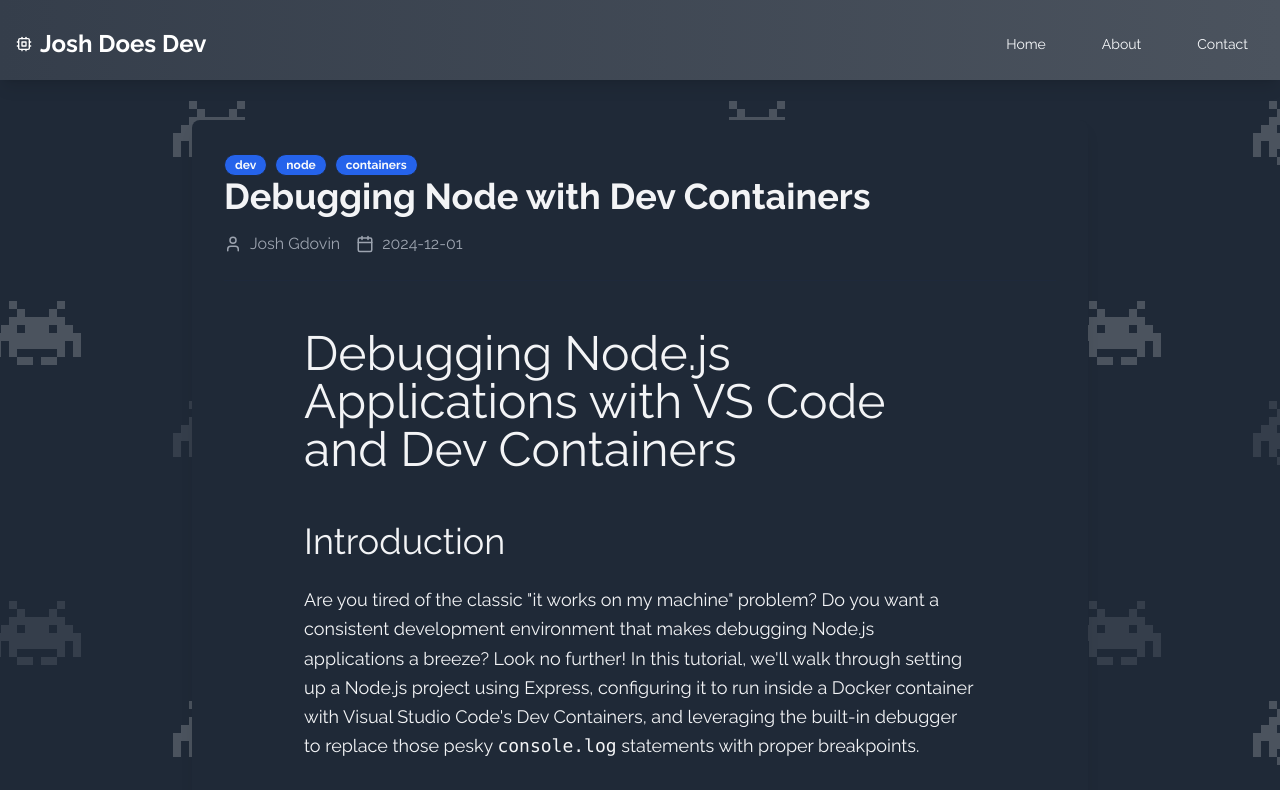
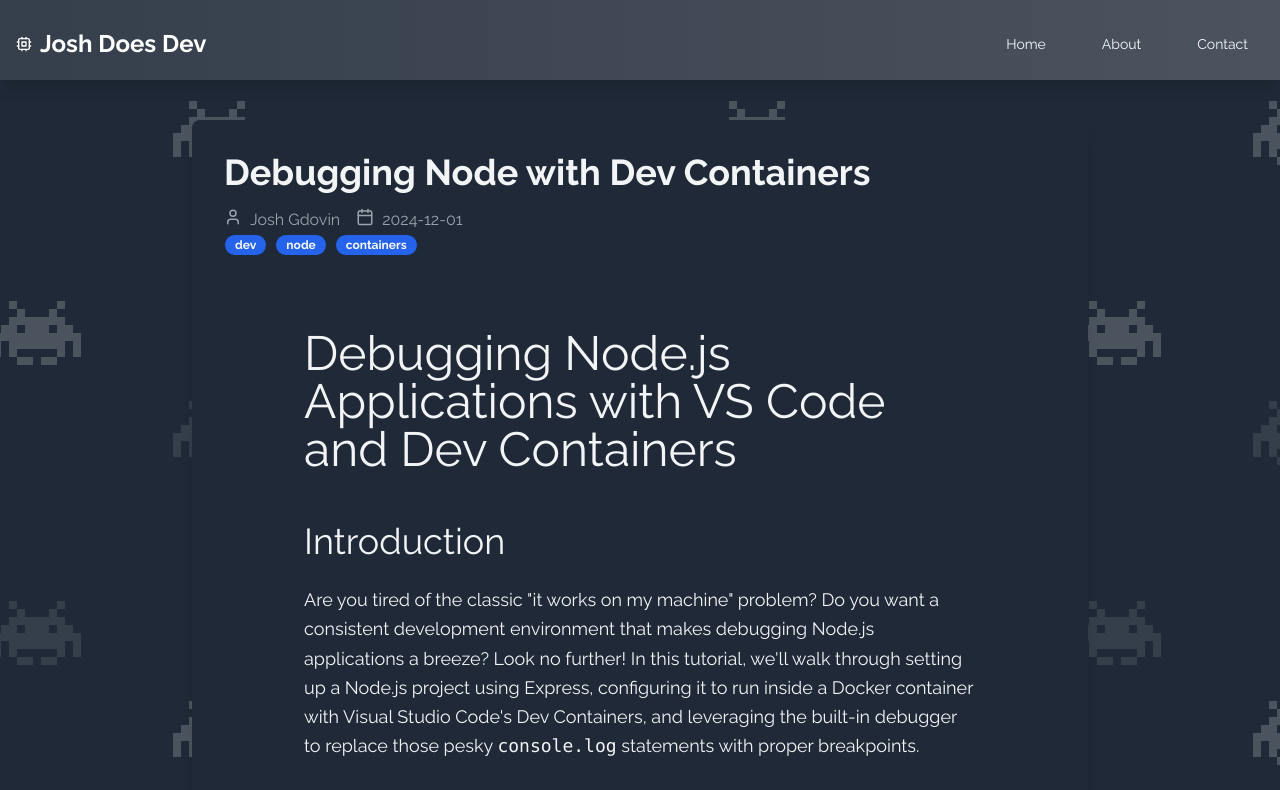
Before and after one commit to jgdovin/joshdoesdev, a Next.js app: page /posts/devcontainers in a window 1280 px wide. Shown: the top 790 px of the page. Built offline with nearby package versions, Linux system fonts and the light colour scheme.

Commit message:
move badges below

```diff
--- a/src/app/posts/[slug]/page.tsx
+++ b/src/app/posts/[slug]/page.tsx
@@ -22,17 +22,21 @@ export default async function Post({ params }: Params) {
     <main className="mx-auto max-w-4xl">
       <article className="overflow-hidden rounded-lg bg-white shadow-lg dark:bg-gray-800">
         <div className="p-8">
-          {post.tags.split(",").map((tag) => (
-            <Badge key={tag} variant="secondary" className="mr-2">
-              {tag}
-            </Badge>
-          ))}
           <h1 className="mb-4 text-4xl font-bold">{post.title}</h1>
-          <div className="mb-6 flex items-center text-gray-500 dark:text-gray-400">
-            <User size={18} className="mr-2" />
-            <span className="mr-4">Josh Gdovin</span>
-            <Calendar size={18} className="mr-2" />
-            <span className="mr-4">{post.date}</span>
+          <div className="mb-6 flex flex-col text-gray-500 dark:text-gray-400">
+            <div className="flex">
+              <User size={18} className="mr-2" />
+              <span className="mr-4">Josh Gdovin</span>
+              <Calendar size={18} className="mr-2" />
+              <span className="mr-4">{post.date}</span>
+            </div>
+            <div>
+              {post.tags.split(",").map((tag) => (
+                <Badge key={tag} variant="secondary" className="mr-2">
+                  {tag}
+                </Badge>
+              ))}
+            </div>
           </div>
           <Separator className="my-6" />
           <PostBody content={content} />
```
